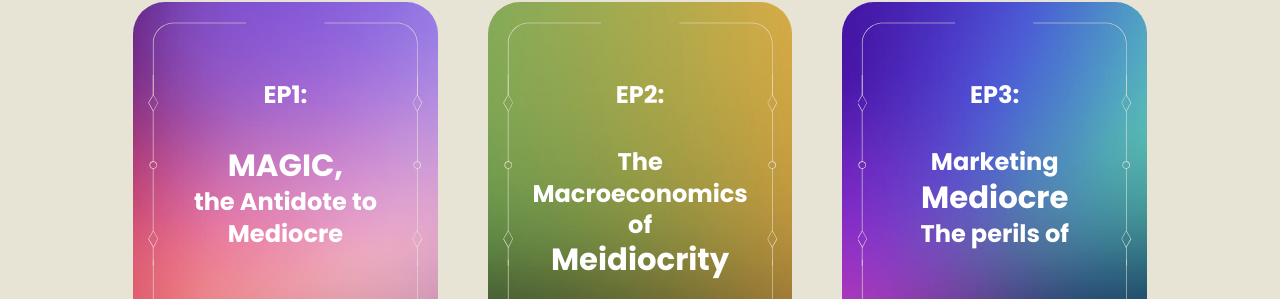
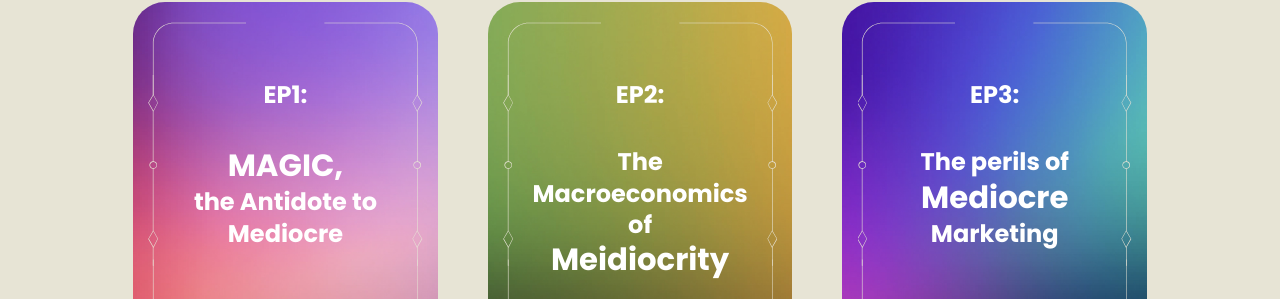
Before and after one commit to JunoVerse-Web/website, a Next.js app: page / in a window 1280 px wide. Shown: the part 1657-1956 px from the top of the page. Built offline with nearby package versions, Linux system fonts and the light colour scheme.

Commit message:
fix: positioning of letters

```diff
--- a/app/globals.css
+++ b/app/globals.css
@@ -193,7 +193,7 @@ section[data-section="philosophy-hero"] {
 	order: 2;
 }
 
-.CardFeedHolder.title-pos-top p:nth-child(3) {
+.CardFeedHolder.title-pos-top p:nth-child(4) {
 	order: 3;
 }
 
@@ -206,7 +206,7 @@ section[data-section="philosophy-hero"] {
 	order: 1;
 }
 
-.CardFeedHolder.title-pos-middle p:nth-child(3) {
+.CardFeedHolder.title-pos-middle p:nth-child(4) {
 	order: 3;
 }
 
@@ -219,7 +219,7 @@ section[data-section="philosophy-hero"] {
 	order: 1;
 }
 
-.CardFeedHolder.title-pos-bottom p:nth-child(3) {
+.CardFeedHolder.title-pos-bottom p:nth-child(4) {
 	order: 2;
 }
 
@@ -235,6 +235,7 @@ section[data-section="philosophy-hero"] {
 .CardFeedHolder span {
 	margin-bottom: clamp(1.2rem, 2.86vw, 2.86vw);
 }
+
 
 /* Services Page */
 /* main.services-page {
```
